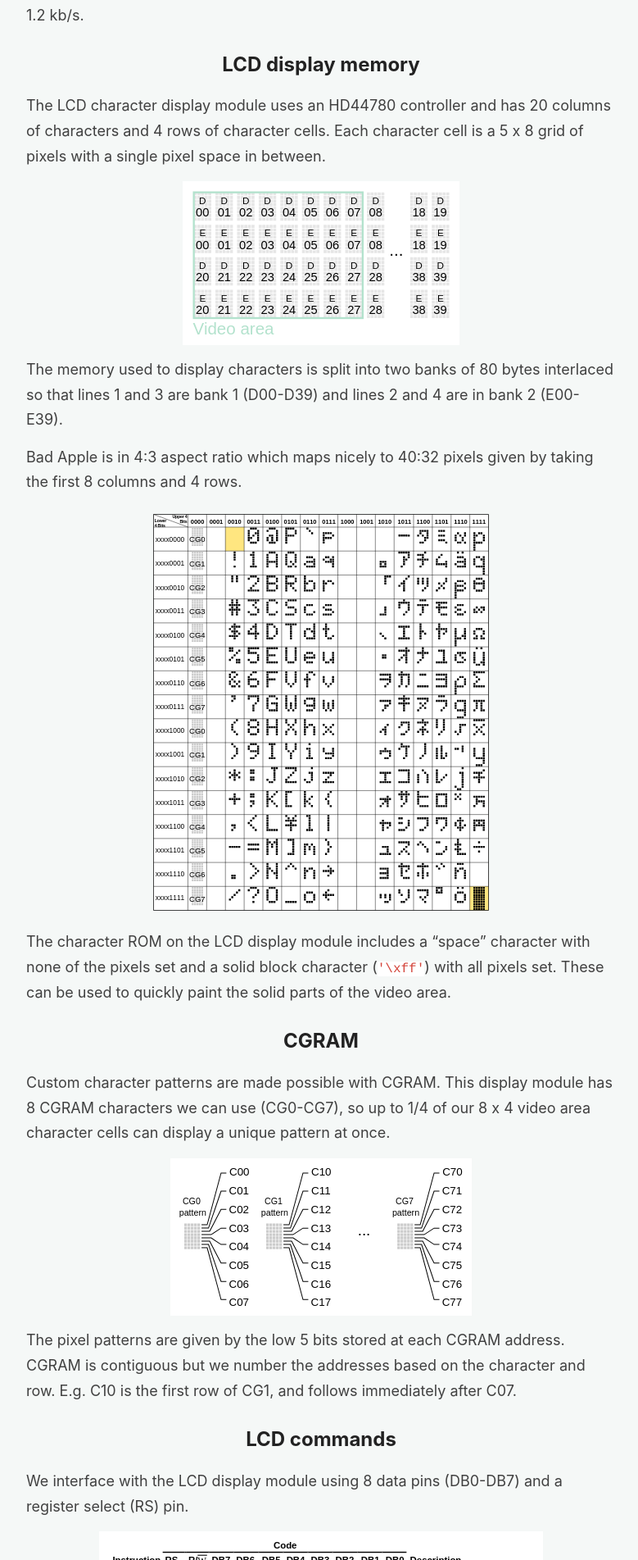
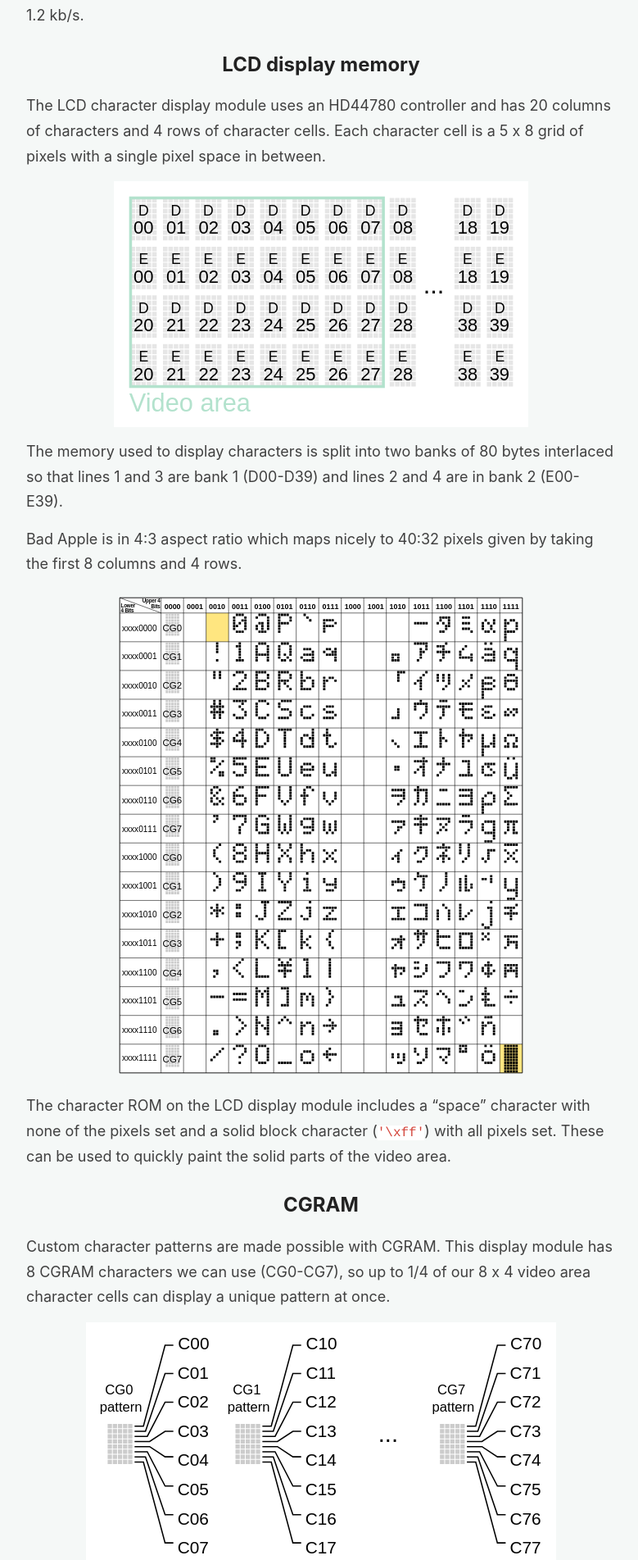
Before and after one commit to wardi/wardi.github.io, a Jekyll site: the page built from _pages/bad_apple.md, in a window 1280 px wide. Shown: the part 889-2792 px from the top of the page at 82% size, without its empty margins (248-1027 px from the left). Built offline with Jekyll 4.4.1, drawn with Linux system fonts in a browser that asks for light colours.

Commit message:
shift some images

```diff
--- a/_pages/bad_apple.md
+++ b/_pages/bad_apple.md
@@ -27,7 +27,7 @@
 Each character cell is a 5 x 8 grid of pixels with a single
 pixel space in between.
 
-<img src="/images/screen.svg" height="200" alt="20 x 4 LCD display memory">
+<img src="/images/screen.svg" height="300" alt="20 x 4 LCD display memory">
 
 The memory used to display characters is
 split into two banks of 80 bytes interlaced so that lines 1 and 3
@@ -36,7 +36,7 @@
 Bad Apple is in 4:3 aspect ratio which maps nicely to 40:32 pixels
 given by taking the first 8 columns and 4 rows.
 
-<img src="/images/character-codes.svg" height="500" alt="character ROM">
+<img src="/images/character-codes.svg" height="600" alt="character ROM">
 
 The character ROM on the LCD display module includes a "space"
 character with none of the pixels set and a solid block character
@@ -49,7 +49,7 @@
 module has 8 CGRAM characters we can use (CG0-CG7), so up to 1/4 of
 our 8 x 4 video area character cells can display a unique pattern at once.
 
-![CGRAM memory](/images/cg-pattern.svg)
+<img src="/images/cg-pattern.svg" height="300" alt="CGRAM memory">
 
 The pixel patterns are given by the low 5 bits stored at each CGRAM address.
 CGRAM is contiguous but we number the addresses based on the
@@ -61,7 +61,7 @@
 We interface with the LCD display module using 8 data pins (DB0-DB7)
 and a register select (RS) pin.
 
-<img src="/images/commands.svg" height="500" alt="LCD commands">
+<img src="/images/commands.svg" height="600" alt="LCD commands">
 
 When RS is high we can send character codes
 to display memory or data into CGRAM. When RS is low we can set the
@@ -72,7 +72,7 @@
 we can see there are some unused commands and commands with duplicate
 values:
 
-<img src="/images/command-grid.svg" height="500" alt="LCD command grid">
+<img src="/images/command-grid.svg" height="600" alt="LCD command grid">
 
 ## Command compression
 
@@ -87,12 +87,10 @@
 Reassigning the upper 4 bits is the same as moving a command left or
 right in the table.
 
-![Lookup table circuit](/images/behind-lcd.jpg)
-
 This is the combined "decompression" table that maps the 8 input bits from
 the EEPROM to 9 output bits for the LCD display module:
 
-<img src="/images/hexmap.svg" height="400" alt="LCD command mapping">
+<img src="/images/hexmap.svg" height="600" alt="LCD command mapping">
 
 This table allows issuing one command per clock cycle from our EEPROM to our
 LCD display module including:
```
Also changed, not shown: other parts of _pages/bad_apple.md (+2 -0 lines).
